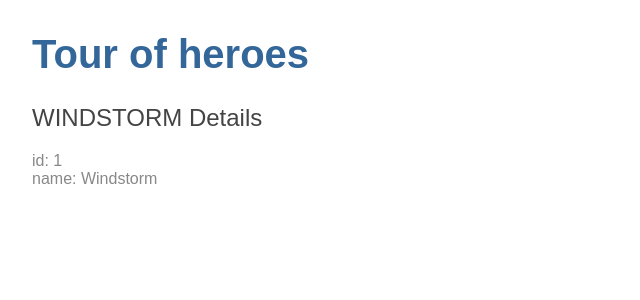
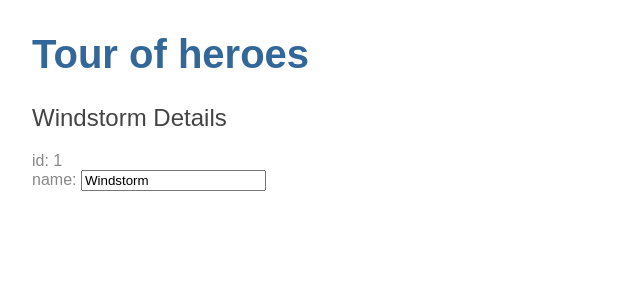
Before and after one commit to martaProsniak/angular-tour-of-heroes, an Angular app: page / in a window 1280 px wide. Shown: the top 300 px of the page, without its empty margins (0-640 px from the left). Built offline with nearby package versions, Linux system fonts and the light colour scheme.

Commit message:
hero name editable

```diff
--- a/src/app/app.module.ts
+++ b/src/app/app.module.ts
@@ -4,6 +4,7 @@
 import { AppRoutingModule } from './app-routing.module';
 import { AppComponent } from './app.component';
 import { HeroesComponent } from './heroes/heroes.component';
+import {FormsModule} from '@angular/forms'; /* NgModels */
 
 @NgModule({
   declarations: [
@@ -12,7 +13,8 @@
   ],
   imports: [
     BrowserModule,
-    AppRoutingModule
+    AppRoutingModule,
+    FormsModule
   ],
   providers: [],
   bootstrap: [AppComponent]
--- a/src/app/heroes/heroes.component.html
+++ b/src/app/heroes/heroes.component.html
@@ -1,6 +1,11 @@
-<h2>{{hero.name | uppercase}} Details</h2>
-<!--word uppercase in the interpolation binding, right after the pipe operator ( | ), activates the built-in UppercasePipe.
-Pipes are a good way to format strings, currency amounts, dates and other display data. Angular ships with several built-in pipes and you can create your own.-->
-
+<h2>{{hero.name}} Details</h2>
 <div><span>id: </span>{{hero.id}}</div>
-<div><span>name: </span>{{hero.name}}</div>
+<div>
+  <label> name:
+    <input [(ngModel)]="hero.name" placeholder="name"/>
+  </label>
+</div>
+<!--
+[(ngModel)] is Angular's two-way data binding syntax.
+Here it binds the hero.name property to the HTML textbox so that data can flow in both directions: from the hero.name property to the textbox, and from the textbox back to the hero.name.
+-->
```
